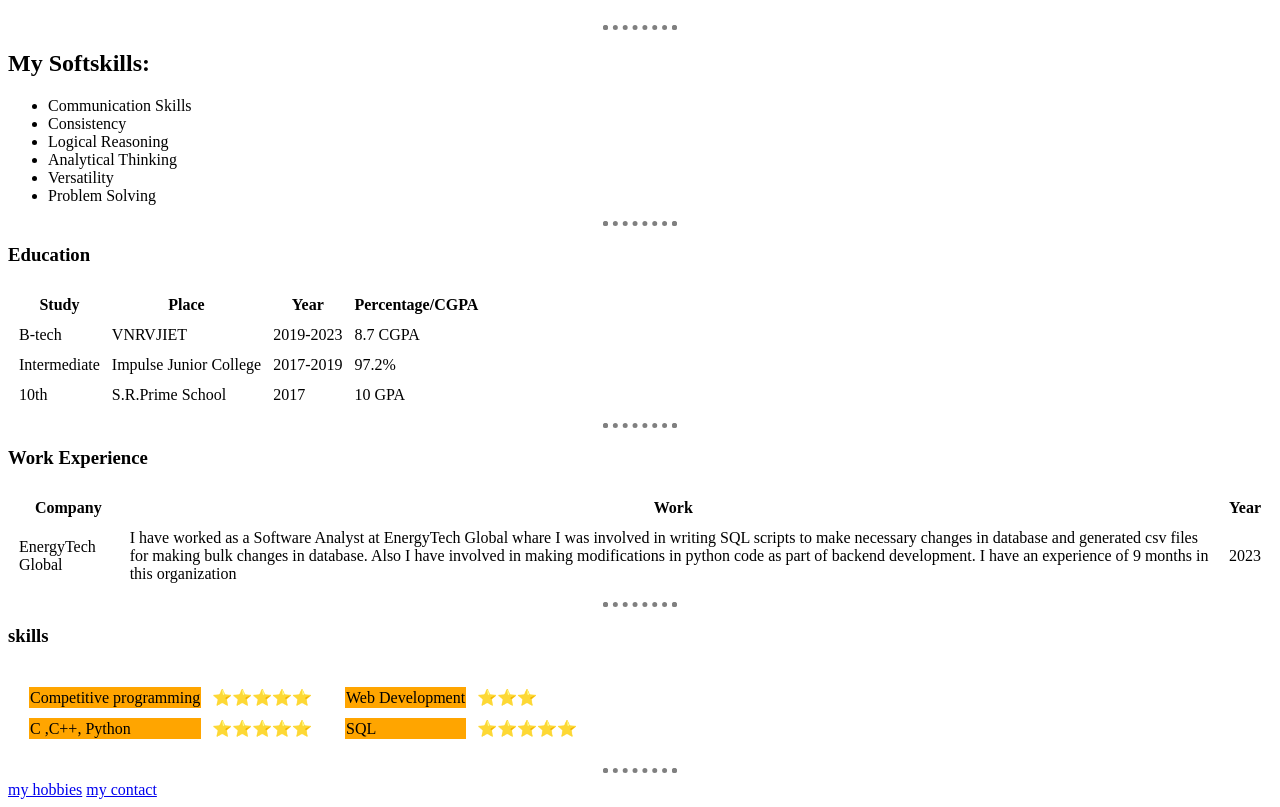
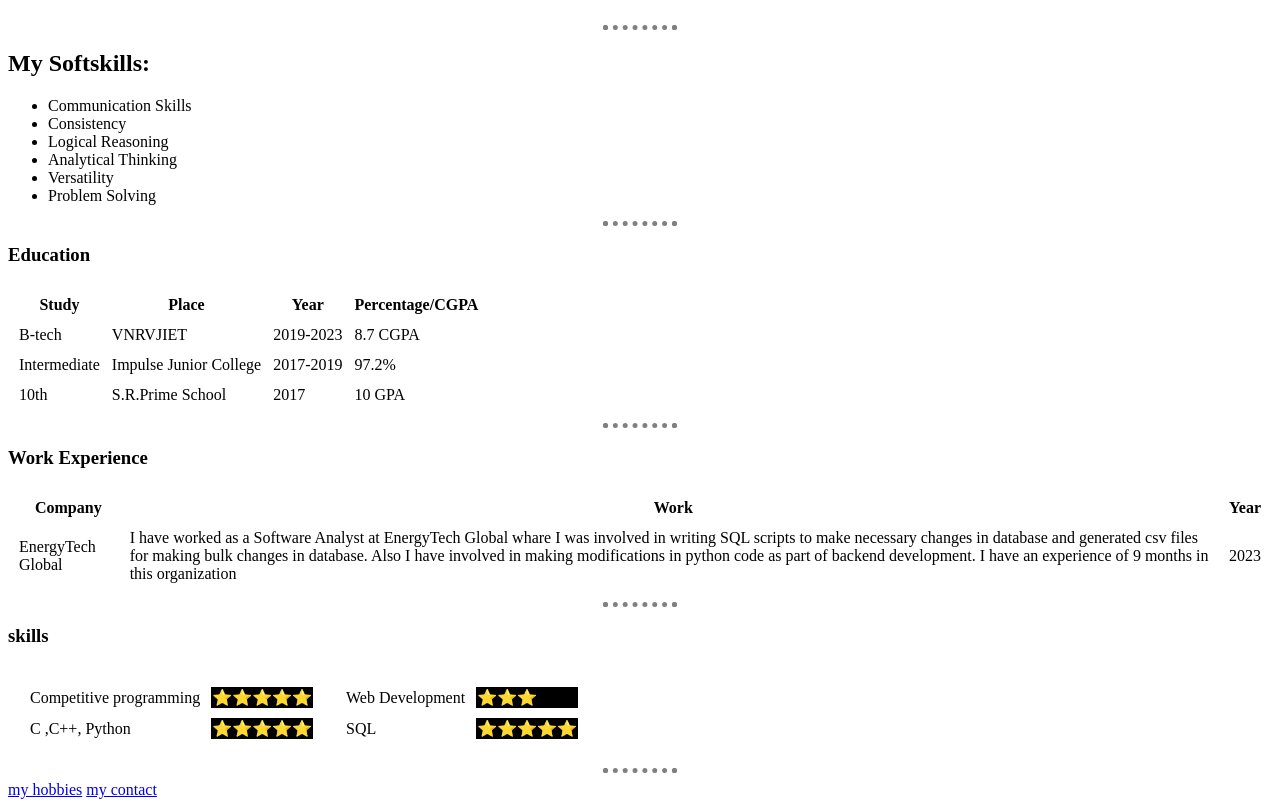
Before and after one commit to adarsh-26/CV2, a plain HTML site: page index.html in a window 1280 px wide. Shown: the part 165-972 px from the top of the page. Drawn offline with Linux system fonts and the light colour scheme; files that its build step writes are made by us from their sources.

Commit message:
Update styles.css

```diff
--- a/styles.css
+++ b/styles.css
@@ -13,6 +13,6 @@ hr{
     width: 5%;
 }
 
-.table_item:nth-child(odd){
-    background: orange;
+.table_item:nth-child(even){
+    background: black;
 }
```
